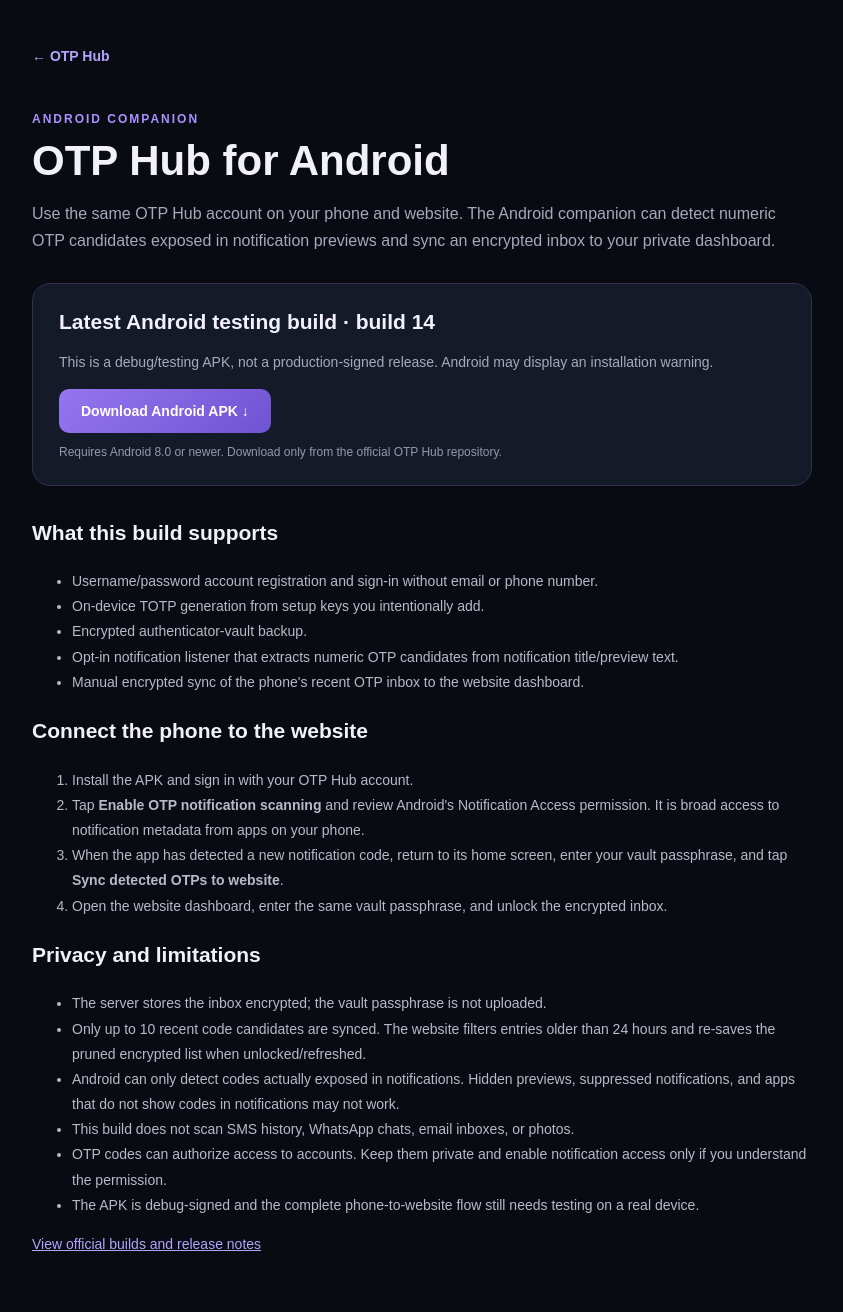
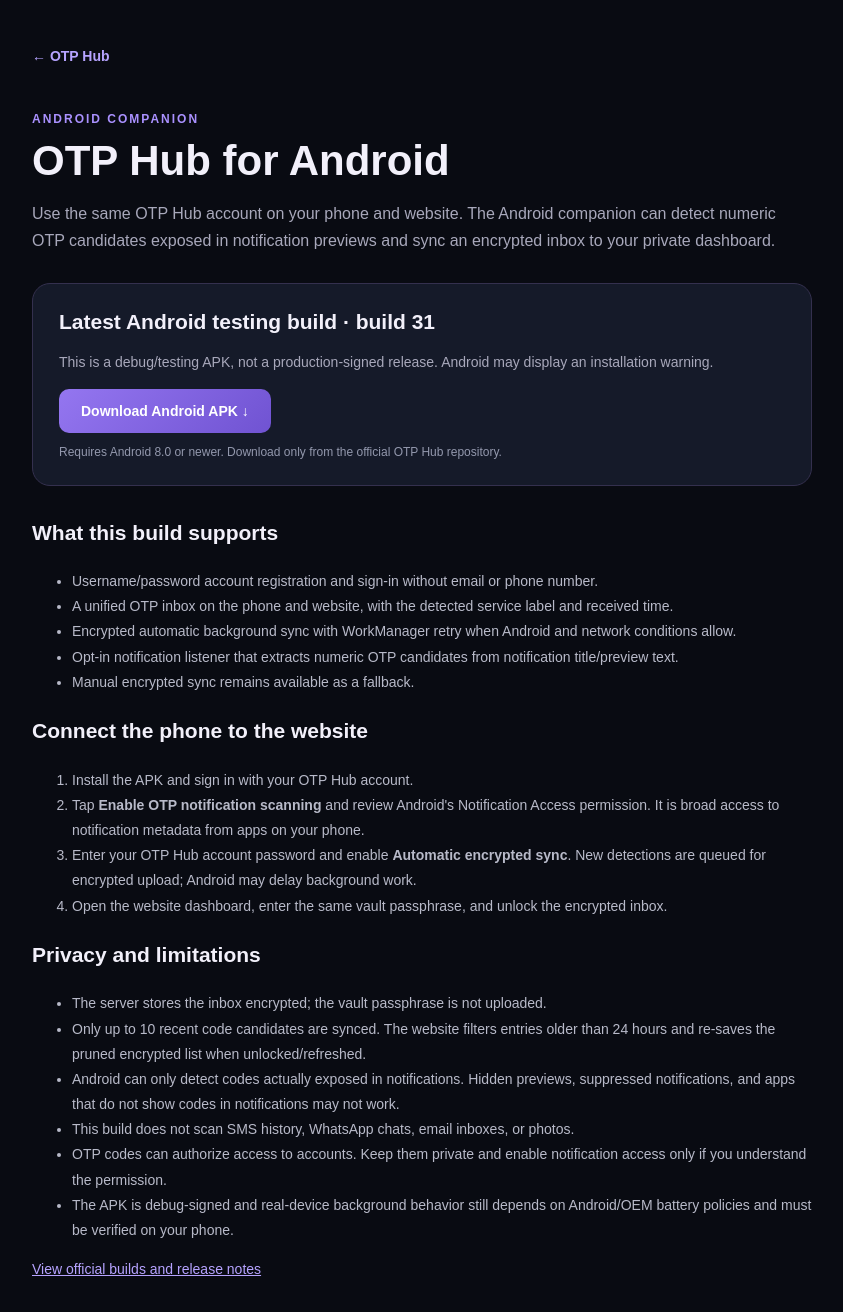
Before and after one commit to kushalthedeveloper/otp-hub, a Next.js app: page /download in a window 1280 px wide. Shown: the top 1312 px of the page, without its empty margins (218-1061 px from the left). Built offline with nearby package versions, Linux system fonts and the light colour scheme.

Commit message:
Update Android download page to build 31

```diff
--- a/app/download/page.tsx
+++ b/app/download/page.tsx
@@ -7,25 +7,25 @@ export default function DownloadPage() {
         <h1 style={{ fontSize: 42, lineHeight: 1.1, margin: "12px 0" }}>OTP Hub for Android</h1>
         <p style={{ color: "#a8a8bb", lineHeight: 1.7, fontSize: 16 }}>Use the same OTP Hub account on your phone and website. The Android companion can detect numeric OTP candidates exposed in notification previews and sync an encrypted inbox to your private dashboard.</p>
         <section style={{ background: "#151a29", border: "1px solid #34304e", borderRadius: 18, padding: 26, marginTop: 28 }}>
-          <h2 style={{ marginTop: 0 }}>Latest Android testing build · build 14</h2>
+          <h2 style={{ marginTop: 0 }}>Latest Android testing build · build 31</h2>
           <p style={{ color: "#a8a8bb", lineHeight: 1.7 }}>This is a debug/testing APK, not a production-signed release. Android may display an installation warning.</p>
-          <a href="https://github.com/kushalthedeveloper/otp-hub/releases/download/android-build-14/app-debug.apk" style={{ display: "inline-block", padding: "14px 22px", borderRadius: 10, background: "linear-gradient(135deg,#9476f0,#7053d2)", color: "white", fontWeight: 700, textDecoration: "none" }}>Download Android APK ↓</a>
+          <a href="https://github.com/kushalthedeveloper/otp-hub/releases/download/android-build-31/app-debug.apk" style={{ display: "inline-block", padding: "14px 22px", borderRadius: 10, background: "linear-gradient(135deg,#9476f0,#7053d2)", color: "white", fontWeight: 700, textDecoration: "none" }}>Download Android APK ↓</a>
           <p style={{ fontSize: 12, color: "#9398ad", marginBottom: 0 }}>Requires Android 8.0 or newer. Download only from the official OTP Hub repository.</p>
         </section>
         <section style={{ marginTop: 28, lineHeight: 1.8, color: "#b8bac9" }}>
           <h2 style={{ color: "#f2f0fa" }}>What this build supports</h2>
           <ul>
             <li>Username/password account registration and sign-in without email or phone number.</li>
-            <li>On-device TOTP generation from setup keys you intentionally add.</li>
-            <li>Encrypted authenticator-vault backup.</li>
+            <li>A unified OTP inbox on the phone and website, with the detected service label and received time.</li>
+            <li>Encrypted automatic background sync with WorkManager retry when Android and network conditions allow.</li>
             <li>Opt-in notification listener that extracts numeric OTP candidates from notification title/preview text.</li>
-            <li>Manual encrypted sync of the phone's recent OTP inbox to the website dashboard.</li>
+            <li>Manual encrypted sync remains available as a fallback.</li>
           </ul>
           <h2 style={{ color: "#f2f0fa" }}>Connect the phone to the website</h2>
           <ol>
             <li>Install the APK and sign in with your OTP Hub account.</li>
             <li>Tap <b>Enable OTP notification scanning</b> and review Android's Notification Access permission. It is broad access to notification metadata from apps on your phone.</li>
-            <li>When the app has detected a new notification code, return to its home screen, enter your vault passphrase, and tap <b>Sync detected OTPs to website</b>.</li>
+            <li>Enter your OTP Hub account password and enable <b>Automatic encrypted sync</b>. New detections are queued for encrypted upload; Android may delay background work.</li>
             <li>Open the website dashboard, enter the same vault passphrase, and unlock the encrypted inbox.</li>
           </ol>
           <h2 style={{ color: "#f2f0fa" }}>Privacy and limitations</h2>
@@ -35,7 +35,7 @@ export default function DownloadPage() {
             <li>Android can only detect codes actually exposed in notifications. Hidden previews, suppressed notifications, and apps that do not show codes in notifications may not work.</li>
             <li>This build does not scan SMS history, WhatsApp chats, email inboxes, or photos.</li>
             <li>OTP codes can authorize access to accounts. Keep them private and enable notification access only if you understand the permission.</li>
-            <li>The APK is debug-signed and the complete phone-to-website flow still needs testing on a real device.</li>
+            <li>The APK is debug-signed and real-device background behavior still depends on Android/OEM battery policies and must be verified on your phone.</li>
           </ul>
           <p><a href="https://github.com/kushalthedeveloper/otp-hub/releases" style={{ color: "#b6a3ff" }}>View official builds and release notes</a></p>
         </section>
```
